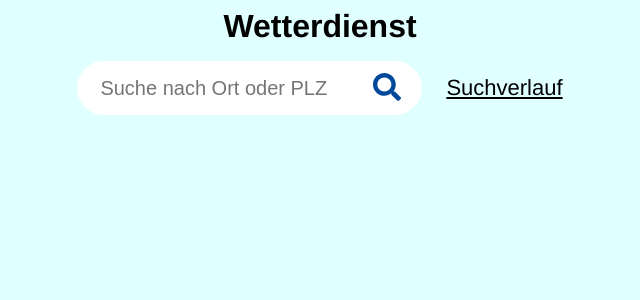
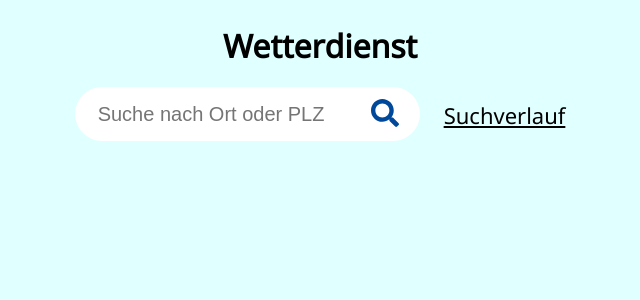
Before and after one commit to Sun0fABeach/weather-service, a Vue app in the folder frontend/: page / in a window 1280 px wide. Shown: the top 300 px of the page, without its empty margins (320-960 px from the left). Built offline with nearby package versions, Linux system fonts and the light colour scheme; what vue-mq, vue-paginate would draw is missing.

Commit message:
Add web font, structure global css import

```diff
--- a/frontend/src/App.vue
+++ b/frontend/src/App.vue
@@ -35,11 +35,15 @@ export default {
   flex-direction: column;
   height: 100vh;
   padding: 0.5rem;
-  font-family: 'Avenir', Helvetica, Arial, sans-serif;
 
   > h1 {
     margin: 0;
     text-align: center;
+    margin-top: 0.5rem;
+
+    @media screen and (min-width: $min-tablet) {
+      margin-top: 1rem;
+    }
   }
 
   .fade-enter-active, .fade-leave-active {
@@ -50,15 +54,3 @@ export default {
   }
 }
 </style>
-
-<style lang="scss">
-body {
-  margin: 0;
-  padding: 0;
-  background-color: lightcyan;
-}
-
-* {
-  box-sizing: border-box;
-}
-</style>
--- a/frontend/src/main.js
+++ b/frontend/src/main.js
@@ -6,6 +6,8 @@ import PortalVue from 'portal-vue'
 import VueMq from 'vue-mq'
 import Vue from 'vue'
 import App from './App.vue'
+
+import '@/scss/base.scss'
 
 
 faLib.add(faSearch, faSpinner, faTimes)
--- /dev/null
+++ b/frontend/src/scss/base.scss
@@ -0,0 +1,12 @@
+@import 'fonts';
+
+body {
+  margin: 0;
+  padding: 0;
+  background-color: lightcyan;
+  font-family: 'noto-sansregular', sans-serif;
+}
+
+* {
+  box-sizing: border-box;
+}
--- /dev/null
+++ b/frontend/src/scss/fonts.scss
@@ -0,0 +1,7 @@
+@font-face {
+  font-family: 'noto-sansregular';
+  src: url('~@/fonts/notosans-regular-webfont.woff2') format('woff2'),
+       url('~@/fonts/notosans-regular-webfont.woff') format('woff');
+  font-weight: normal;
+  font-style: normal;
+}
--- a/frontend/vue.config.js
+++ b/frontend/vue.config.js
@@ -3,7 +3,7 @@ module.exports = {
     loaderOptions: {
       sass: {
         data: `
-          @import "@/scss/_globals.scss";
+          @import "@/scss/globals.scss";
         `
       }
     }
```
Also changed, not shown: frontend/src/fonts/notosans-regular-webfont.woff (added), frontend/src/fonts/notosans-regular-webfont.woff2 (added), frontend/src/scss/globals.scss (renamed from frontend/src/scss/_globals.scss).
